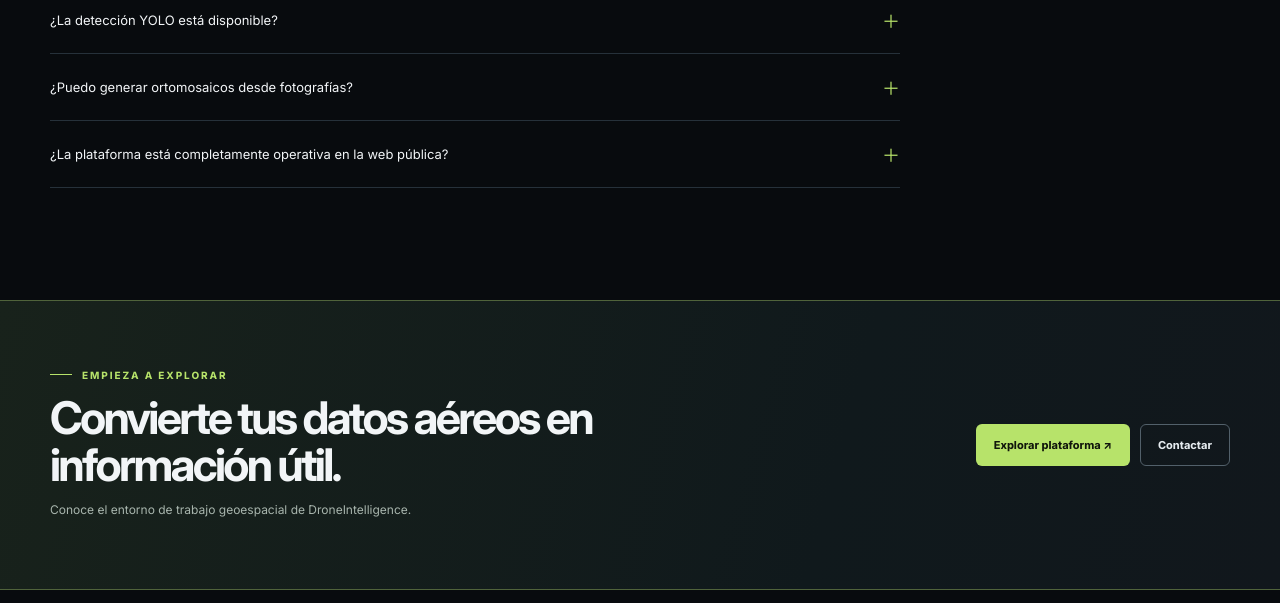
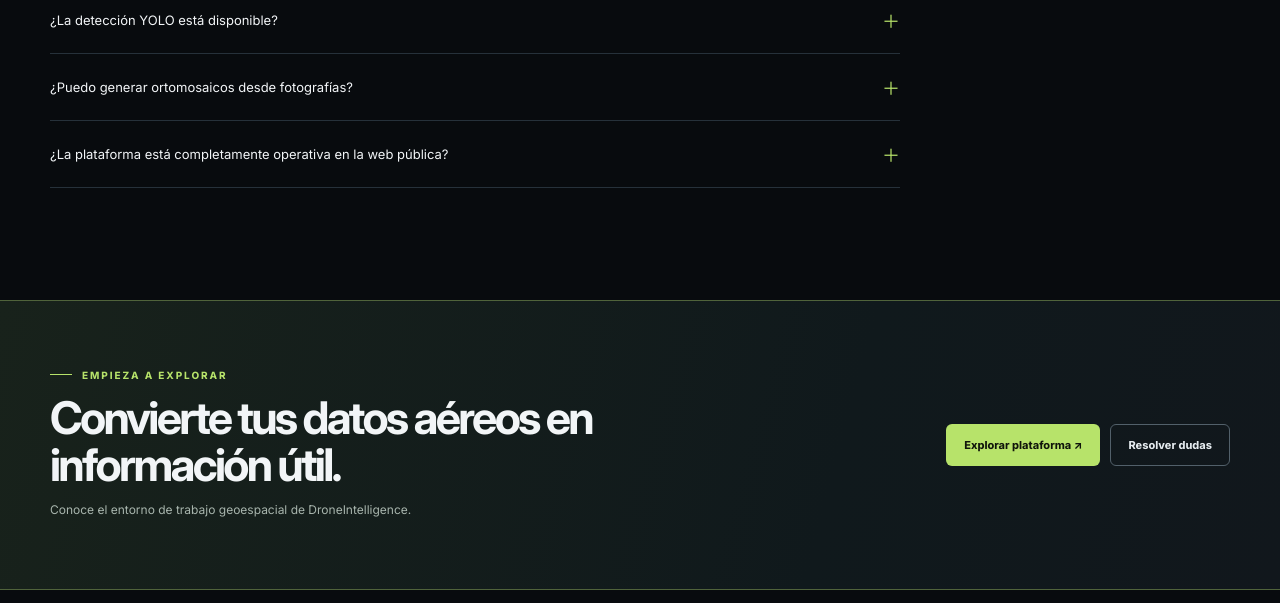
Before and after one commit to JoelMelgarejo2025/droneintelligence, a plain HTML site: page public/landing.html in a window 1280 px wide. Shown: the part 5086-5689 px from the top of the page. Drawn offline with Linux system fonts and the light colour scheme.

Commit message:
fix: remove unverified contact address from landing

```diff
--- a/public/landing.html
+++ b/public/landing.html
@@ -62,7 +62,7 @@ footer{padding:35px 0 25px}.footer-top{display:flex;justify-content:space-betwee
 <div class="faq-item"><button class="faq-q" aria-expanded="false"><span>¿Puedo generar ortomosaicos desde fotografías?</span><span>＋</span></button><div class="faq-a">El backend contempla el envío de fotografías a NodeODM, el seguimiento de tareas y la descarga del ortomosaico. Requiere un servicio NodeODM accesible desde el servidor.</div></div>
 <div class="faq-item"><button class="faq-q" aria-expanded="false"><span>¿La plataforma está completamente operativa en la web pública?</span><span>＋</span></button><div class="faq-a">La landing es contenido estático. El procesamiento y las funciones que dependen de Python, YOLO o NodeODM necesitan un backend de producción con autenticación, almacenamiento persistente y configuración segura. No se deben cargar datos privados hasta que ese servicio esté habilitado.</div></div>
 </div></div></section>
-<section class="cta-band"><div class="wrap cta-inner"><div><div class="eyebrow">Empieza a explorar</div><h2>Convierte tus datos aéreos en información útil.</h2><p>Conoce el entorno de trabajo geoespacial de DroneIntelligence.</p></div><div class="cta-actions"><a class="btn btn-primary" href="/app/">Explorar plataforma ↗</a><a class="btn btn-ghost" href="mailto:contacto@droneintelligence.space">Contactar</a></div></div></section>
+<section class="cta-band"><div class="wrap cta-inner"><div><div class="eyebrow">Empieza a explorar</div><h2>Convierte tus datos aéreos en información útil.</h2><p>Conoce el entorno de trabajo geoespacial de DroneIntelligence.</p></div><div class="cta-actions"><a class="btn btn-primary" href="/app/">Explorar plataforma ↗</a><a class="btn btn-ghost" href="#faq">Resolver dudas</a></div></div></section>
 </main>
 <footer><div class="wrap"><div class="footer-top"><div><a class="brand" href="/"><span class="brand-mark">DI</span> DRONE<span>INTELLIGENCE</span></a><p class="footer-note">Inteligencia territorial a partir de imágenes aéreas, ortomosaicos y análisis geoespacial.</p></div><div class="footer-links"><a href="#plataforma">Plataforma</a><a href="#proyectos">Proyectos</a><a href="#faq">FAQ</a><a href="/app/">Aplicación ↗</a></div></div><div class="copyright"><span>© <span id="year"></span> DroneIntelligence</span><span>Geospatial intelligence · Aerial data</span></div></div></footer>
 <script>
```
